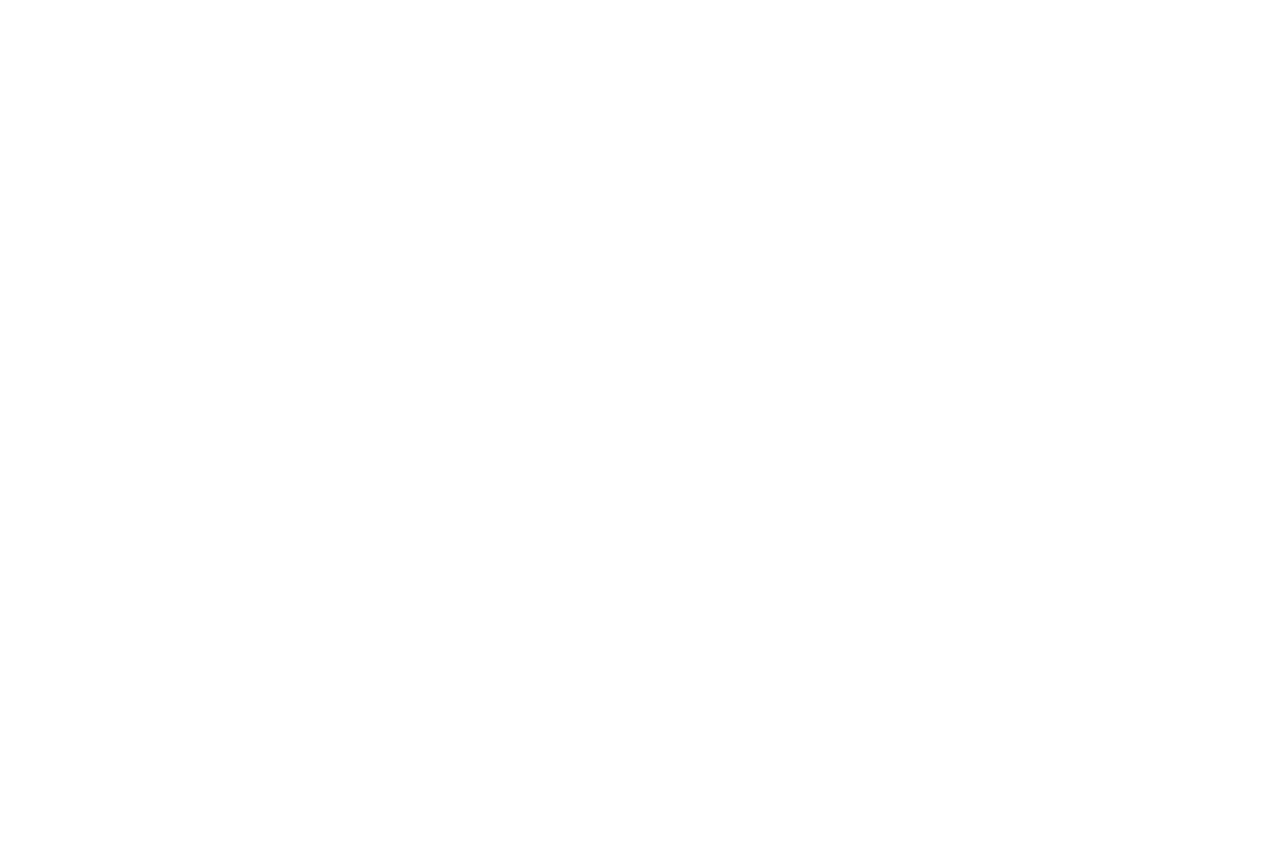
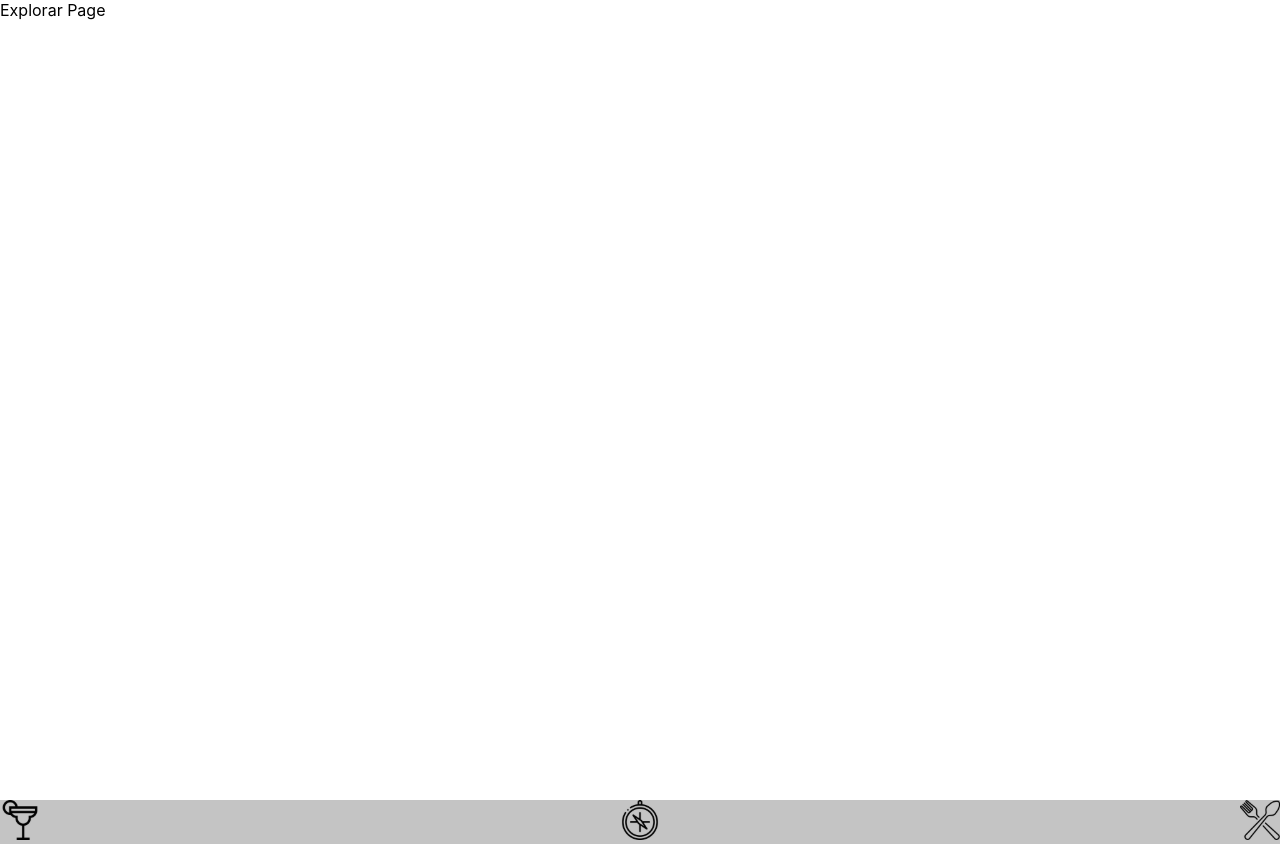
Before and after one commit to tryber/sd-04-recipes-app-7, a React (Create React App) app: page /explorar in a window 1280 px wide. Before the commit the page ends 800 px from the top, so only its background shows below. Built offline with nearby package versions, Linux system fonts and the light colour scheme.

Commit message:
Do all bottom bar

```diff
--- a/src/App.js
+++ b/src/App.js
@@ -15,7 +15,7 @@ const App = () => (
         <Route exact path="/bebidas/:id" />
         <Route path="/comidas/:id/in-progress" />
         <Route path="/bebidas/:id/in-progress" />
-        <Route exact path="/explorar" />
+        <Route exact path="/explorar" component={pages.Explorar} />
         <Route exact path="/explorar/comidas" />
         <Route exact path="/explorar/bebidas" />
         <Route path="/explorar/comidas/ingredientes" />
--- /dev/null
+++ b/src/components/BottomBar/bottomBar.css
@@ -0,0 +1,8 @@
+.master-container {
+  background-color: rgb(196, 196, 196);
+  position: absolute;
+  display: flex;
+  justify-content: space-between;
+  width: 100%;
+  top: 100%;
+}
--- /dev/null
+++ b/src/components/BottomBar/bottomBar.jsx
@@ -0,0 +1,29 @@
+import React, { Component } from 'react';
+import './bottomBar.css';
+import { Link } from 'react-router-dom';
+import { defaultsDeep } from 'lodash';
+import drink from '../../images/drinkIcon.svg';
+import explorer from '../../images/exploreIcon.svg';
+import fork from '../../images/mealIcon.svg';
+
+const BottomBar = () => (
+  <footer data-testid="footer" className="master-container">
+    <div data-testid="drinks-bottom-btn">
+      <Link to="/bebidas">
+        <img src={drink} alt="cup" />
+      </Link>
+    </div>
+    <div data-testid="explore-bottom-btn">
+      <Link to="/explorar">
+        <img src={explorer} alt="explorer" />
+      </Link>
+    </div>
+    <div data-testid="food-bottom-btn">
+      <Link to="/comidas">
+        <img src={fork} alt="fork" />
+      </Link>
+    </div>
+  </footer>
+)
+
+export default BottomBar;
--- /dev/null
+++ b/src/pages/Explorar.js
@@ -0,0 +1,11 @@
+import React, { /* Component */ } from 'react';
+import BottomBar from '../components/BottomBar/bottomBar';
+
+const Explorar = () => (
+  <footer>
+    <div>Explorar Page</div>
+    <BottomBar />
+  </footer>
+);
+
+export default Explorar;
--- a/src/pages/index.js
+++ b/src/pages/index.js
@@ -1,2 +1,3 @@
 export { default as Login } from './Login';
 export { default as MainPage } from './MainPage';
+export { default as Explorar } from './Explorar';
```
